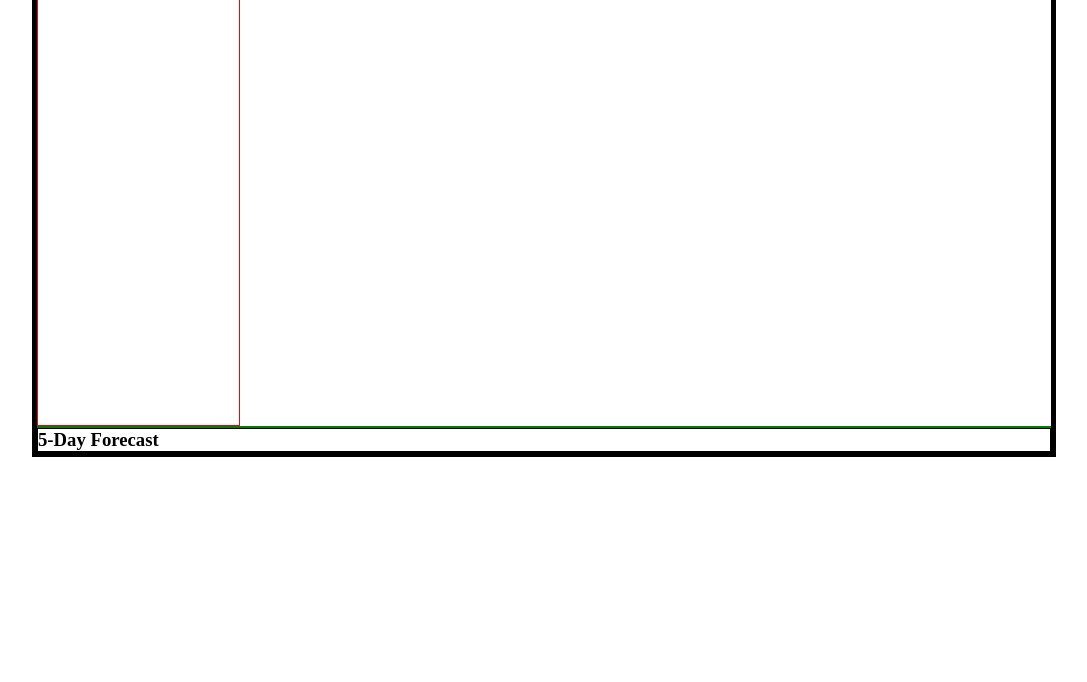
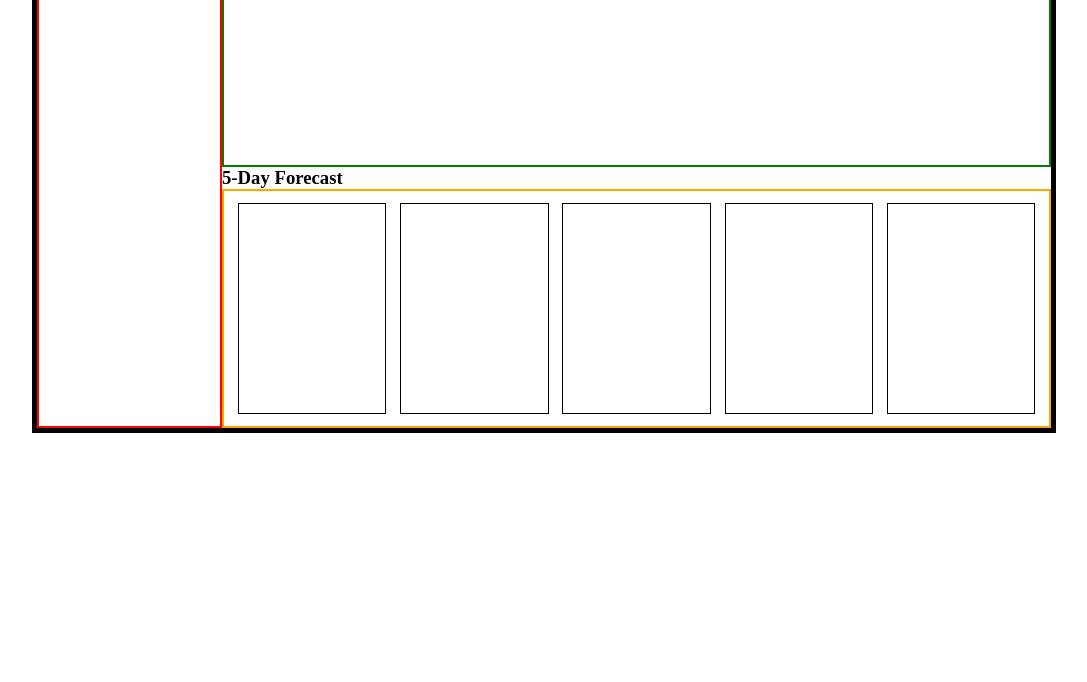
Before and after one commit to OvernightSolo/weather-challenge-6, a plain HTML site: page index.html in a window 1280 px wide. Shown: the part 118-800 px from the top of the page, without its empty margins (96-1183 px from the left). Drawn offline with Linux system fonts and the light colour scheme.

Commit message:
layout setup

```diff
--- a/assets/style.css
+++ b/assets/style.css
@@ -12,34 +12,53 @@ body {
 header,
 main,
 aside,
-.container .main-forecast,
-.five-day {
+.container,
+.five-day,
+.forecasts,
+.primary {
   display: flex;
 }
 
 .container {
   width: 80%;
-  height: auto;
   border: 5px solid black;
+  flex-direction: column;
 }
 
 .header {
-  border: 1px solid blue;
+  border: 2px solid blue;
   justify-content: center;
+  width: 100%;
 }
 
 aside {
-  border: 1px solid red;
+  border: 2px solid red;
   flex-direction: column;
   height: 500px;
 }
 
+.forecasts {
+  flex-direction: column;
+  width: 100%;
+}
+
 .main-forecast {
-  border: 1px solid green;
+  border: 2px solid green;
+  height: 50%;
 }
 
 .five-day {
+  border: 2px solid orange;
+  height: 50%;
+  flex-direction: row;
+  justify-content: space-evenly;
+  align-items: center;
+}
+
+.forecast-5card {
   border: 1px solid black;
+  height: 90%;
+  width: 18%;
 }
 
 aside {
--- a/index.html
+++ b/index.html
@@ -10,7 +10,7 @@
   <body>
     <div class="container">
       <header class="header">
-        <h1 class="dash">Weather Dashboard</h1>
+        <h1>Weather Dashboard</h1>
       </header>
       <main class="primary">
         <aside>
@@ -19,12 +19,12 @@
           <button type="submit">Search</button>
           <hr class="separator" />
         </aside>
-      </main>
-      <section class="main-forecast">
-        <div class="city-date"></div>
-      </section>
+        <div class="forecasts">
+          <section class="main-forecast">Main Search Forecast</section>
+          <div>
+            <h3>5-Day Forecast</h3>
+          </div>
           <section class="five-day">
-        <h3>5-Day Forecast</h3>
             <div class="forecast-5card"></div>
             <div class="forecast-5card"></div>
             <div class="forecast-5card"></div>
@@ -32,6 +32,8 @@
             <div class="forecast-5card"></div>
           </section>
         </div>
+      </main>
+    </div>
     <script src="./assets/script.js"></script>
   </body>
 </html>
```
Lines whose indentation alone changed are shown as unchanged.
